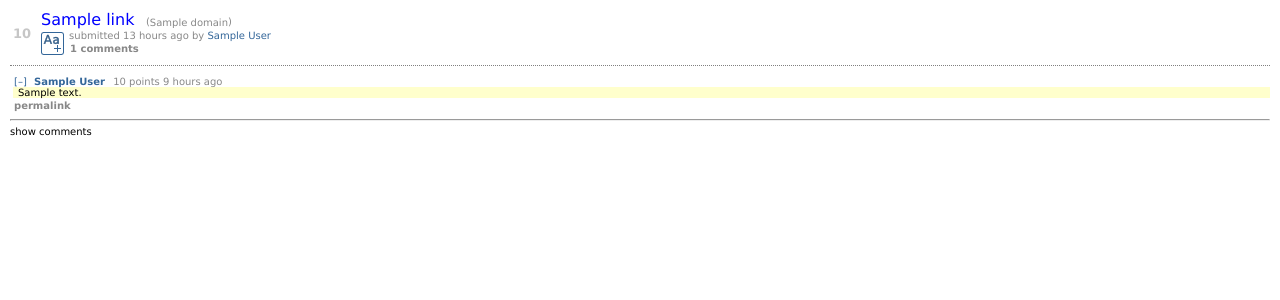
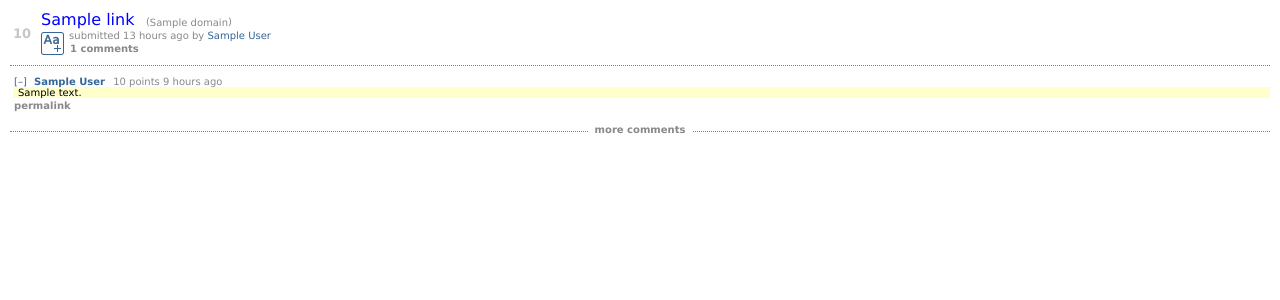
Before and after one commit to fuzeman/embeddit, a Flask app: template templates/comment.html in a window 1280 px wide. Shown: the top 300 px of the page. Run offline with Flask 2, Linux system fonts and the light colour scheme; the template is opened without the code that fills it: most values are stand-ins (such as "Sample title", 1, 10 or a date in 2020).

Commit message:
Finished child comment expander

```diff
--- a/static/css/comment.css
+++ b/static/css/comment.css
@@ -40,3 +40,44 @@
     background-color: #ffc;
     padding-left: 5px;
 }
+
+.child-expander {
+    position: relative;
+    margin-top: 10px;
+}
+
+    .child-expander hr {
+        position: absolute;
+        top: 2px;
+        left: 0;
+        right: 0;
+
+        border: none;
+        border-bottom: 1px dotted gray;
+    }
+
+    .child-expander .wrapper {
+        position: absolute;
+        top: 0;
+        left: 0;
+        right: 0;
+    }
+
+        .child-expander .wrapper a {
+            width: 105px;
+
+            display: block;
+
+            margin-left: auto;
+            margin-right: auto;
+
+            background: white;
+            color: #888;
+
+            font-weight: bold;
+            text-align: center;
+        }
+
+        .child-expander .wrapper a:hover {
+            text-decoration: underline;
+        }
--- a/static/js/comment.js
+++ b/static/js/comment.js
@@ -1,27 +1,43 @@
 var $commentarea = $('.commentarea');
 
 $commentarea.on('click', '.noncollapsed .expand', function (){
-    hide($(this).closest('.thing'));
+    var $thing = $(this).closest('.thing'),
+        $entry = $thing.find('.entry');
+
+    $entry.find('.noncollapsed').hide();
+
+    $thing.find('.child').addClass('collapsed')
+                         .hide();
+
+    $entry.find('.collapsed').show();
 });
 
 $commentarea.on('click', '.collapsed .expand', function (){
-    show($(this).closest('.thing'));
+    var $thing = $(this).closest('.thing'),
+        $entry = $thing.find('.entry'),
+        $child = $thing.find('.child');
+
+    $entry.find('.collapsed').hide();
+    $entry.find('.noncollapsed').show();
+
+
+    $child.removeClass('collapsed');
+
+    // Only show if the children have been expanded
+    if(!$child.hasClass('expander-collapsed')) {
+        $child.show();
+    }
 });
 
-function hide($thing) {
-    var $entry = $thing.find('.entry');
+$('.child-expander', $commentarea).click(function() {
+    var $child = $('.child', $commentarea);
 
-    $entry.find('.noncollapsed').hide();
-    $thing.find('.child').hide();
+    $(this).hide();
 
-    $entry.find('.collapsed').show();
-}
+    $child.removeClass('expander-collapsed');
 
-function show($thing) {
-    var $entry = $thing.find('.entry');
-
-    $entry.find('.collapsed').hide();
-
-    $entry.find('.noncollapsed').show();
-    $thing.find('.child').show();
-}
+    // Only show if the comment hasn't been collapsed
+    if(!$child.hasClass('collapsed')) {
+        $child.show();
+    }
+});
--- a/templates/partials/comment.html
+++ b/templates/partials/comment.html
@@ -31,11 +31,11 @@
             <div class="child-expander">
                 <hr/>
                 <div class="wrapper">
-                    <span>show comments</span>
+                    <a href="#">more comments</a>
                 </div>
             </div>
         {% endif %}
-        <div class="child" style="display: {% if expanded %}block{% else %}none{% endif %}">
+        <div class="child {% if not expanded %}expander-collapsed{% endif %}" style="display: {% if expanded %}block{% else %}none{% endif %}">
             <div class="sitetable listing">
                 {% for child in comment.replies %}
                     {{ create(child, is_child=True, expanded=True) }}
```
